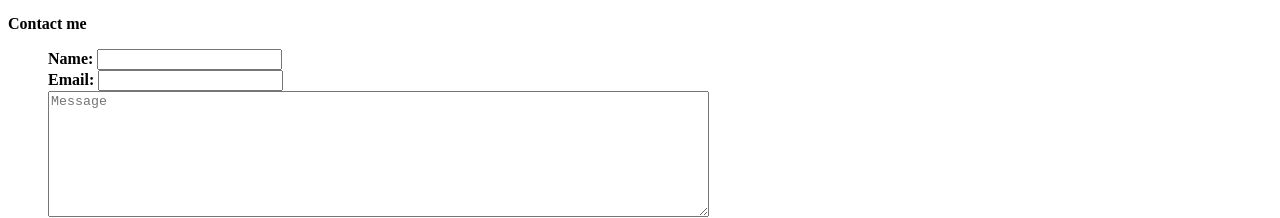
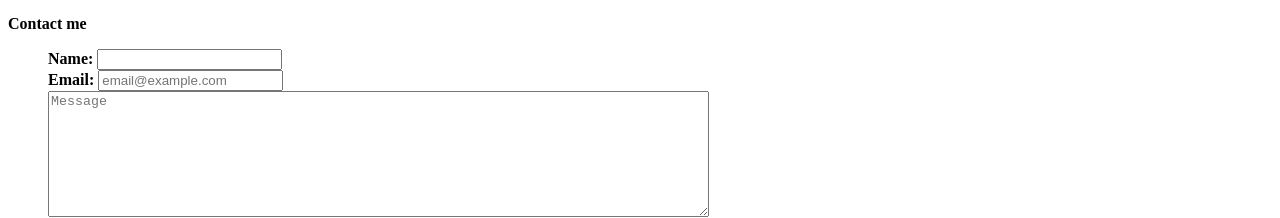
Before and after one commit to alexanderlascanolopez/cv, a plain HTML site: page index.html in a window 1280 px wide. Shown: the part 832-1050 px from the top of the page. Drawn offline with Linux system fonts and the light colour scheme.

Commit message:
add placeholder for email

```diff
--- a/index.html
+++ b/index.html
@@ -54,7 +54,7 @@
       <label for="name">Name:</label>
       <input type="text" name="name" id="name"><br>
       <label for="email">Email:</label>
-      <input type="text" name="email" value=""><br>
+      <input type="text" name="email" value="" placeholder="email@example.com"><br>
       <textarea name="message" rows="8" cols="80" placeholder="Message"></textarea><br>
       <input type="submit">
     </form>
```
